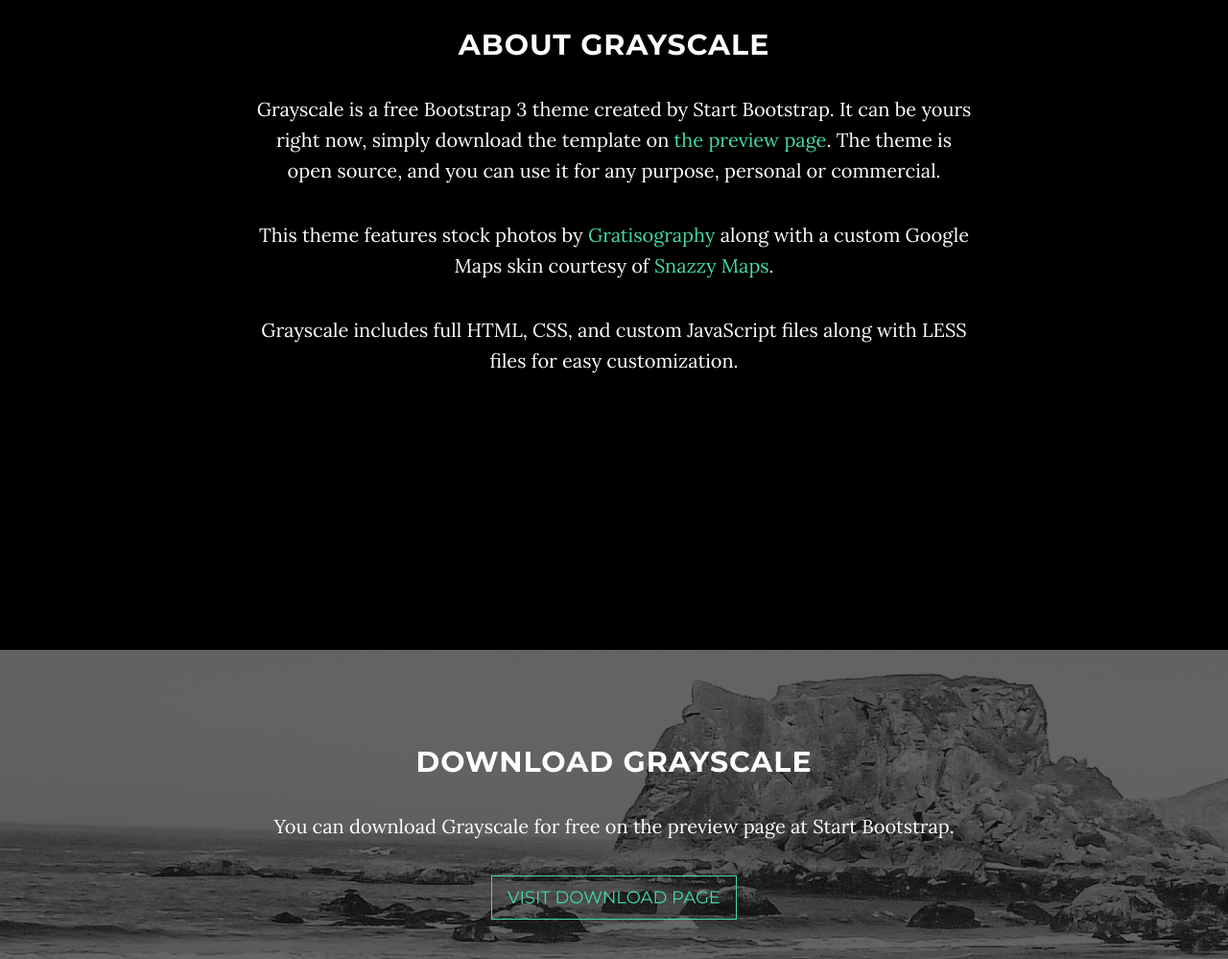
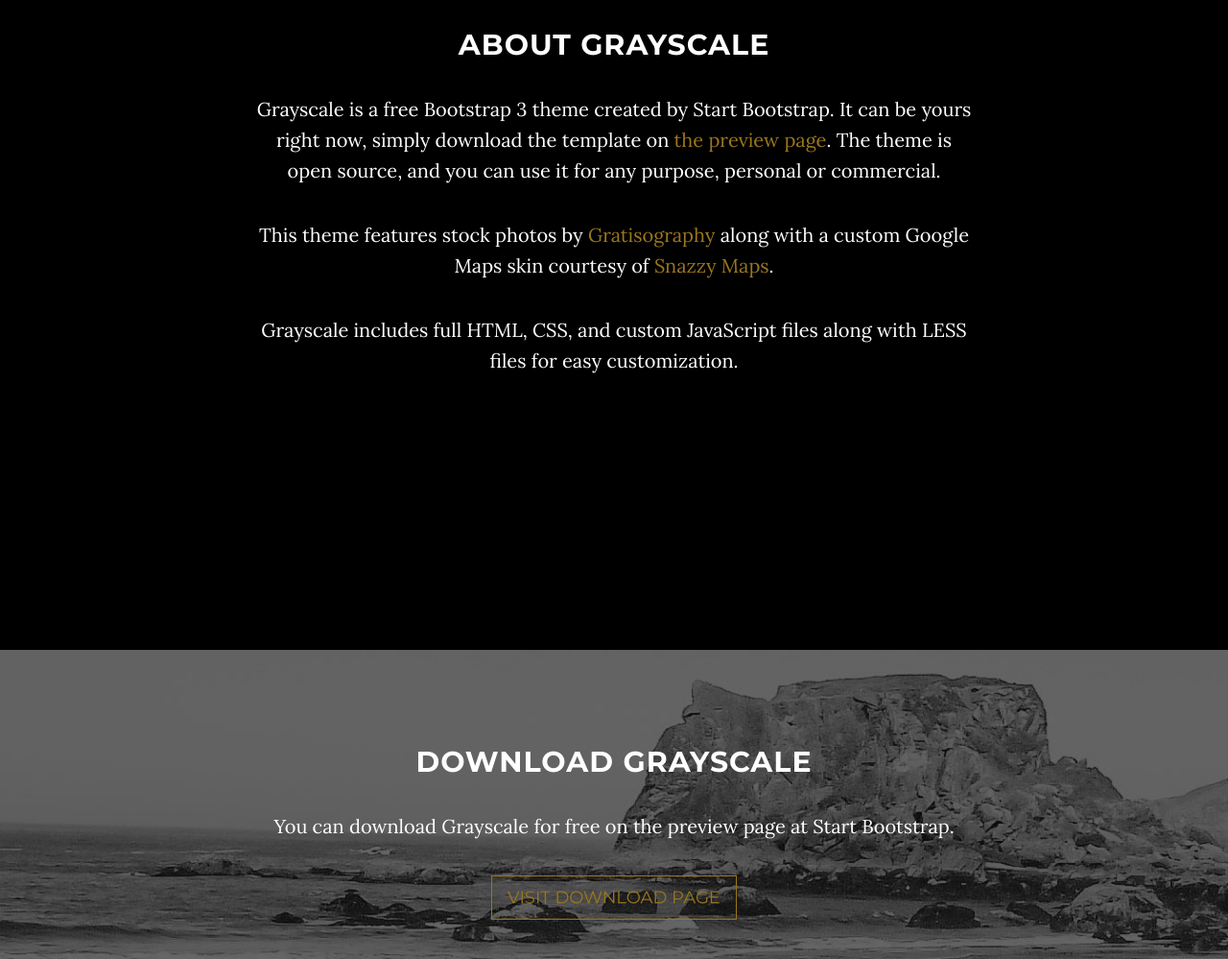
Before and after one commit to bradorego/nomadic-code-school, a website: page index.html in a window 1280 px wide. Shown: the part 1020-2019 px from the top of the page at 96% size. Drawn offline with nearby package versions, Linux system fonts and the light colour scheme; some packages are replaced by stand-ins of ours; files that its build step writes are made by us from their sources.

Commit message:
change primary color

```diff
--- a/less/variables.less
+++ b/less/variables.less
@@ -1,3 +1,3 @@
 // Variables
 
-@primary: #42DCA3;
+@primary: #9b771d;
```
